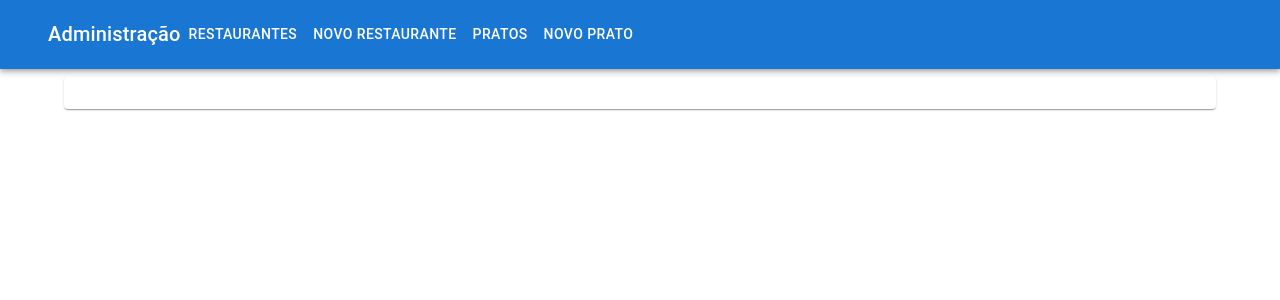
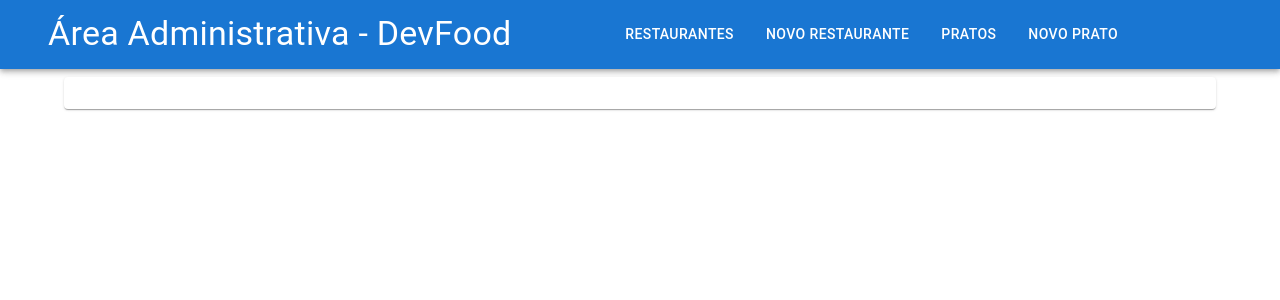
Before and after one commit to guisinesio/DevFood, a React (Create React App) app: page /admin in a window 1280 px wide. Shown: the top 300 px of the page. Built offline with nearby package versions, Linux system fonts and the light colour scheme.

Commit message:
Estilizando NavBar da área Administrativa

```diff
--- a/public/index.html
+++ b/public/index.html
@@ -1,5 +1,5 @@
 <!DOCTYPE html>
-<html lang="en">
+<html lang="pt-BR">
 
 <head>
   <meta charset="utf-8" />
@@ -10,7 +10,7 @@
   <link rel="apple-touch-icon" href="%PUBLIC_URL%/logo192.png" />
   <link rel="manifest" href="%PUBLIC_URL%/manifest.json" />
   <link rel="stylesheet" href="https://cdnjs.cloudflare.com/ajax/libs/font-awesome/4.7.0/css/font-awesome.css" integrity="sha512-5A8nwdMOWrSz20fDsjczgUidUBR8liPYU+WymTZP1lmY9G6Oc7HlZv156XqnsgNUzTyMefFTcsFH/tnJE/+xBg==" crossorigin="anonymous" referrerpolicy="no-referrer" />
-  <title>Alfood</title>
+  <title>DevFood</title>
 </head>
 
 <body>
--- a/src/paginas/Administracao/Restaurantes/AdministracaoRestaurantes.tsx
+++ b/src/paginas/Administracao/Restaurantes/AdministracaoRestaurantes.tsx
@@ -45,7 +45,10 @@ const AdministracaoRestaurantes = () => {
                             {restaurante.nome}
                         </TableCell>
                         <TableCell>
-                            [<RouterLink to={`/admin/restaurantes/${restaurante.id}`}> Editar</RouterLink> ]
+                            <Button component={RouterLink} to={`/admin/restaurantes/${restaurante.id}`} variant="outlined">
+                                Editar
+                            </Button>
+                            {/* [<RouterLink to={`/admin/restaurantes/${restaurante.id}`}> Editar</RouterLink> ] */}
                         </TableCell>
                         <TableCell>
                             <Button variant="outlined" color="error" onClick={() => excluir(restaurante)}>
--- a/src/paginas/Administracao/Restaurantes/PaginaBaseAdmin.tsx
+++ b/src/paginas/Administracao/Restaurantes/PaginaBaseAdmin.tsx
@@ -1,6 +1,6 @@
 import { AppBar, Box, Button, Container, Toolbar, Typography, Link, Paper } from "@mui/material"
 
-import {Outlet, Link as RouterLink} from 'react-router-dom'
+import { Outlet, Link as RouterLink } from 'react-router-dom'
 
 const PaginaBaseAdmin = () => {
     return (
@@ -8,10 +8,13 @@ const PaginaBaseAdmin = () => {
             <AppBar position="static">
                 <Container maxWidth="xl">
                     <Toolbar>
-                        <Typography variant="h6">
-                            Administração
+                        <Link component={RouterLink} to="/admin/" underline="none">
+                            <Typography variant="h4" sx={{ color: 'white', textDecoration: 'none' }}>
+                                Área Administrativa - DevFood
                             </Typography>
-                        <Box sx={{ display: 'flex', flexGrow: 1 }}>
+                        </Link>
+                        <Box sx={{ display: 'flex', justifyContent: 'center', alignItems: 'center', flexGrow: 1 }}>
+                            <Box sx={{ display: 'flex', gap: 2 }}>
 
                                 <Link component={RouterLink} to="/admin/restaurantes/">
                                     <Button sx={{ my: 2, color: "white" }}>
@@ -38,13 +41,14 @@ const PaginaBaseAdmin = () => {
                                 </Link>
 
                             </Box>
+                        </Box>
                     </Toolbar>
                 </Container>
             </AppBar>
             <Box>
                 <Container maxWidth="lg" sx={{ mt: 1 }}>
                     <Paper sx={{ p: 2 }}>
-                        <Outlet/>
+                        <Outlet />
                     </Paper>
                 </Container>
             </Box>
--- a/src/paginas/Administracao/Restaurantes/Pratos/AdministracaoPratos.tsx
+++ b/src/paginas/Administracao/Restaurantes/Pratos/AdministracaoPratos.tsx
@@ -54,10 +54,13 @@ const AdministracaoPratos = () => {
                             {prato.tag}
                         </TableCell>
                         <TableCell>
-                            [<a href={prato.imagem} target=" blank" rel="noreferrer">Ver Imagem</a>]
+                            <a href={prato.imagem} target=" blank" rel="noreferrer">Visualizar Imagem</a>
                         </TableCell>
                         <TableCell>
-                            [<RouterLink to={`/admin/pratos/${prato.id}`}> Editar</RouterLink> ]
+                            <Button component={RouterLink} to={`/admin/pratos/${prato.id}`} variant="outlined">
+                                Editar
+                            </Button>
+                            {/* [<RouterLink to={`/admin/pratos/${prato.id}`}> Editar</RouterLink> ] */}
                         </TableCell>
                         <TableCell>
                             <Button variant="outlined" color="error" onClick={() => excluir(prato)}>
```
Lines whose indentation alone changed are shown as unchanged.
